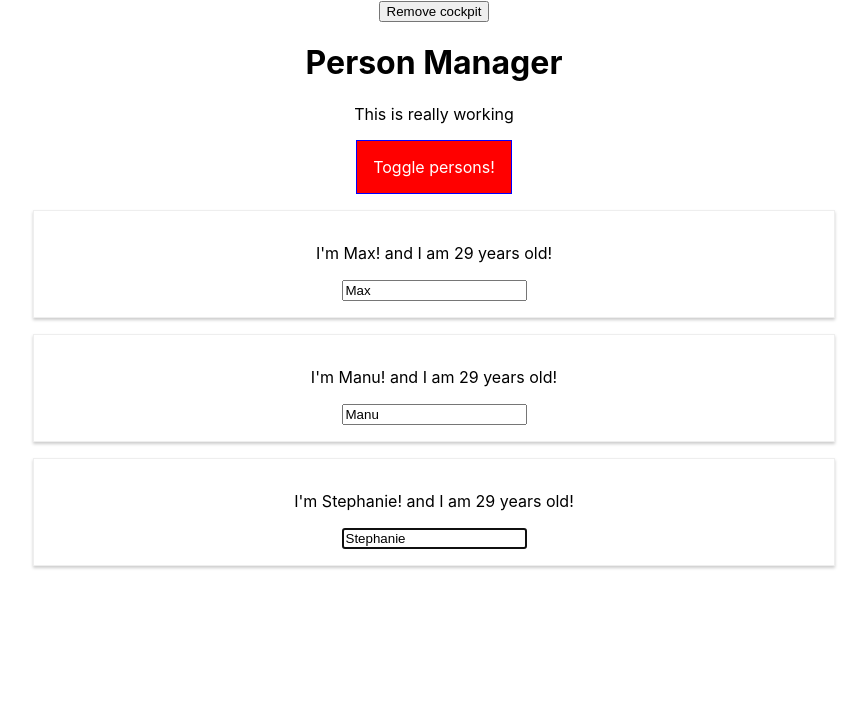
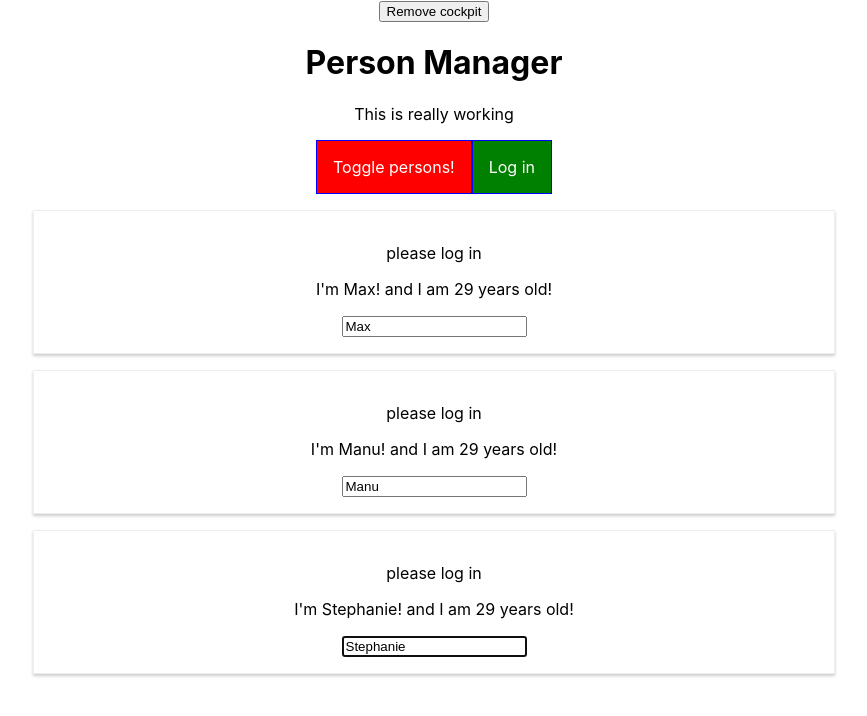
Before and after one commit to Xalsar/react-course, a React (Create React App) app: page / in a window 1280 px wide. Shown: the top 716 px of the page, without its empty margins (206-1073 px from the left). Built offline with nearby package versions, Linux system fonts and the light colour scheme.

Commit message:
Lecture 111

```diff
--- a/src/components/Cockpit/Cockpit.js
+++ b/src/components/Cockpit/Cockpit.js
@@ -1,5 +1,6 @@
 import React, { useEffect, useRef } from 'react'
 import classes from './Cockpit.module.css'
+import AuthContext from '../../context/auth-context'
 
 const Cockpit = (props) => {
   const toggleBtnRef = useRef(null)
@@ -43,7 +44,12 @@
         ref={toggleBtnRef}
         className={btnClass}
         onClick={props.clicked}
-      >Toggle persons!</button>
+      >
+        Toggle persons!
+      </button>
+      <AuthContext>
+        {(context) => <button onClick={context.login}>Log in</button>}
+      </AuthContext>
     </div>)
 }
 
--- a/src/components/Persons/Person/Person.js
+++ b/src/components/Persons/Person/Person.js
@@ -2,6 +2,7 @@
 import withCass from '../../../hoc/withClass'
 import styles from './Person.module.css'
 import PropTypes from 'prop-types'
+import AuthContext from '../../../context/auth-context'
 
 class Person extends Component {
     constructor(props) {
@@ -21,6 +22,9 @@
 
         return (
             <Fragment>
+                <AuthContext.Consumer>
+                    {(context) => context.authenticated ? <p>Authenticated</p> : <p>please log in</p>}
+                </AuthContext.Consumer>
                 <p onClick={this.props.click}>I'm {this.props.name}! and I am {this.props.age} years old!</p>
                 <p>{this.props.children}</p>
                 <input
--- a/src/components/Persons/Persons.js
+++ b/src/components/Persons/Persons.js
@@ -32,8 +32,8 @@
                 click={() => this.props.clicked(index)}
                 name={person.name}
                 age={person.age}
-                key={person.id}
-                changed={(event) => this.props.changed(event, person.id)} />
+                changed={(event) => this.props.changed(event, person.id)}
+                />
         })
     }
 }
--- a/src/containers/App.js
+++ b/src/containers/App.js
@@ -3,6 +3,7 @@
 import Persons from '../components/Persons/Persons'
 import Cockpit from '../components/Cockpit/Cockpit'
 import withClass from '../hoc/withClass'
+import AuthContext from '../context/auth-context'
 
 class App extends Component {
   constructor(props) {
@@ -17,7 +18,8 @@
       ],
       showPersons: false,
       showCockpit: true,
-      changeCounter: 0
+      changeCounter: 0,
+      authenticated: false
     }
 
     console.log('[App.js] constructor')
@@ -76,6 +78,10 @@
     this.setState({ showPersons: !doesShow })
   }
 
+  logInHandler = () => {
+    this.setState({ authenticated: true })
+  }
+
   render() {
     console.log('[App.js] render')
     let persons = null
@@ -85,20 +91,25 @@
         persons={this.state.persons}
         clicked={this.deletePersonhandler}
         changed={this.nameChangedHandler}
+        isAuthenticated={this.state.authenticated}
       />
     }
 
     return (
+      <AuthContext.Provider value={{ authenticated: this.state.authenticated, login: this.logInHandler }}>
         <Fragment>
           <button onClick={() => { this.setState({ showCockpit: false }) }}>Remove cockpit</button>
-        {this.state.showCockpit ? <Cockpit
+          {this.state.showCockpit ?
+            <Cockpit
               title={this.props.appTitle}
               showPersons={this.state.showPersons}
               personsLength={this.state.persons.length}
               clicked={this.togglePersonsHandler}
-        /> : null}
+            />
+            : null}
           {persons}
         </Fragment>
+      </AuthContext.Provider>
     )
     // return React.createElement('div', { className: 'App' }, React.createElement('h1', null, 'Does this work now?'))
   }
--- /dev/null
+++ b/src/context/auth-context.js
@@ -0,0 +1,8 @@
+import React from 'react'
+
+const authContext = React.createContext({
+    authenticated: false,
+    login: () => { }
+})
+
+export default authContext
```
Lines whose indentation alone changed are shown as unchanged.
